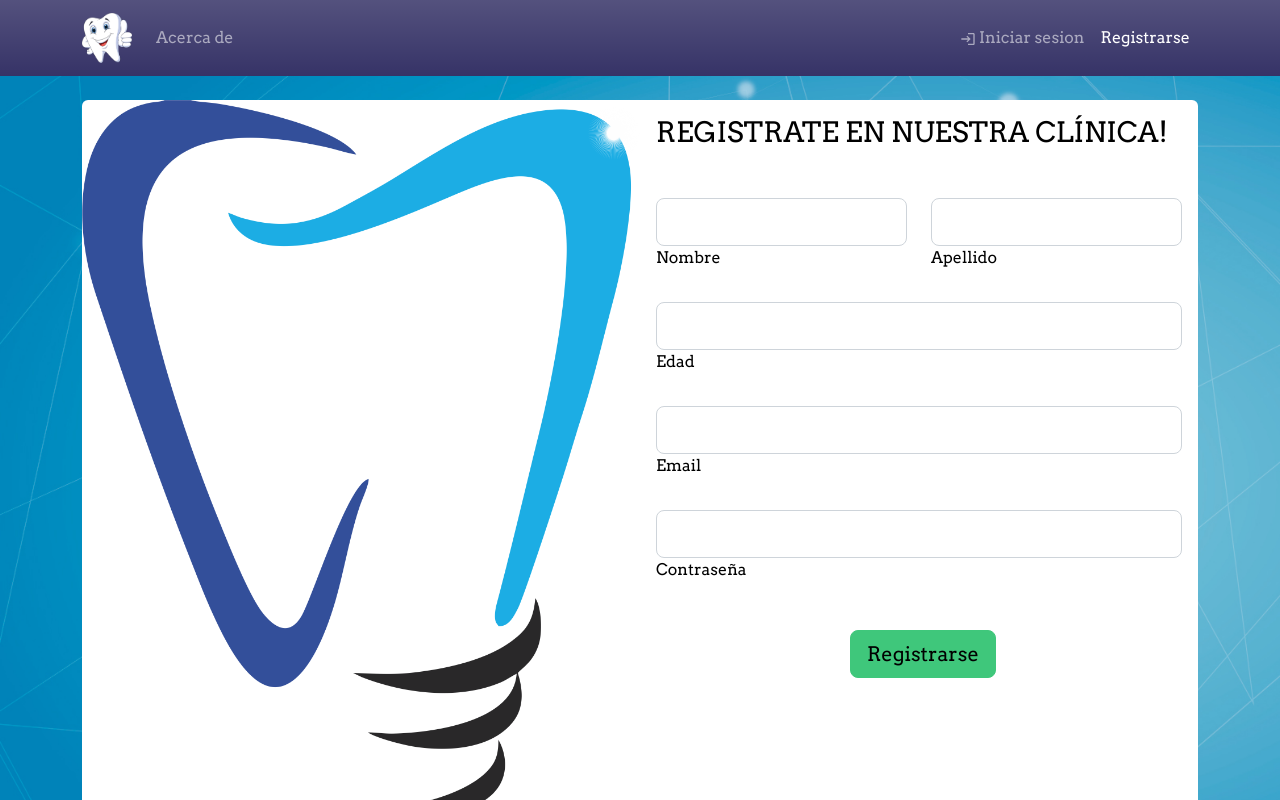
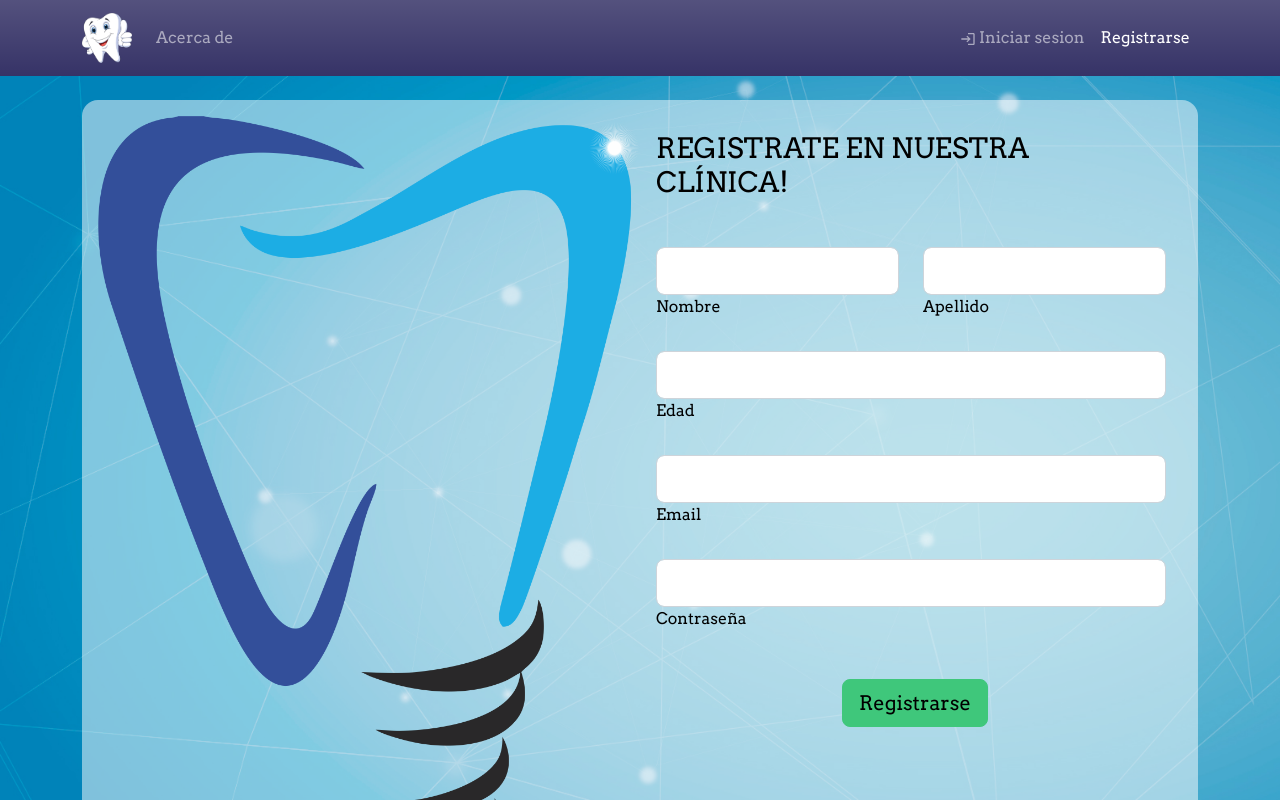
Before and after one commit to fran1893/dentalClinicFrontend, a React (Vite) app: page /register in a window 1280 px wide. Shown: the top 800 px of the page. Built offline with nearby package versions, Linux system fonts and the light colour scheme.

Commit message:
update register styles

```diff
--- a/src/containers/register/Register.jsx
+++ b/src/containers/register/Register.jsx
@@ -58,7 +58,7 @@ export default function Register() {
                 </MDBCol>
 
                 <MDBCol md="6">
-                  <Form onSubmit={handleSubmit}>
+                  <Form onSubmit={handleSubmit} className="registerForm">
                     <MDBCardBody className="text-black d-flex flex-column justify-content-center">
                       <h3 className="mb-5 text-uppercase fw-bold">
                         Registrate en nuestra clínica!
--- a/src/containers/register/Register.scss
+++ b/src/containers/register/Register.scss
@@ -1,5 +1,8 @@
 .Register {
     .registerCard {
         border: none;
+        border-radius: 1em;
+        padding: 1em;
+        background-color: rgba(255,255,255,0.5);
     }
 }
```
